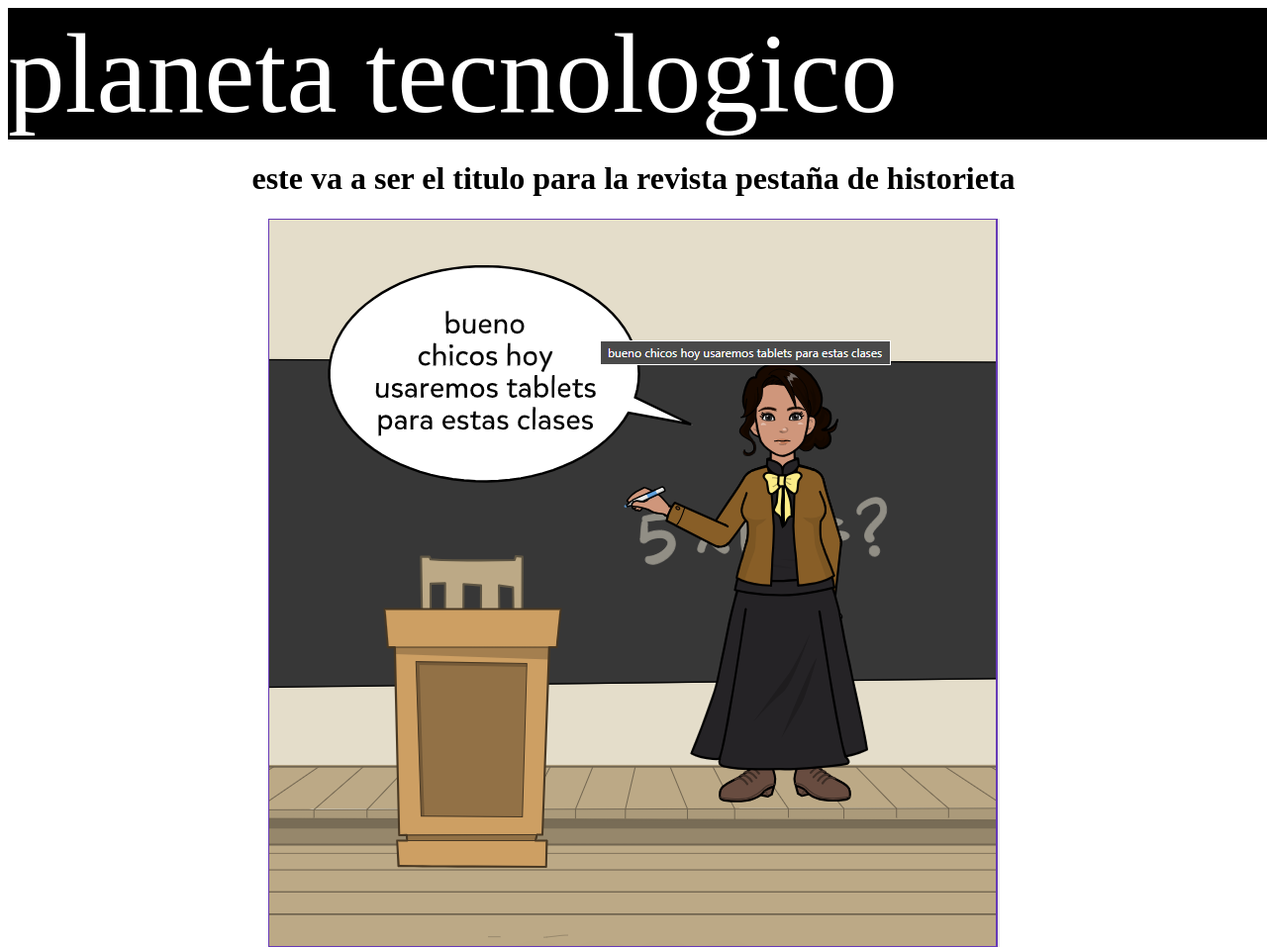
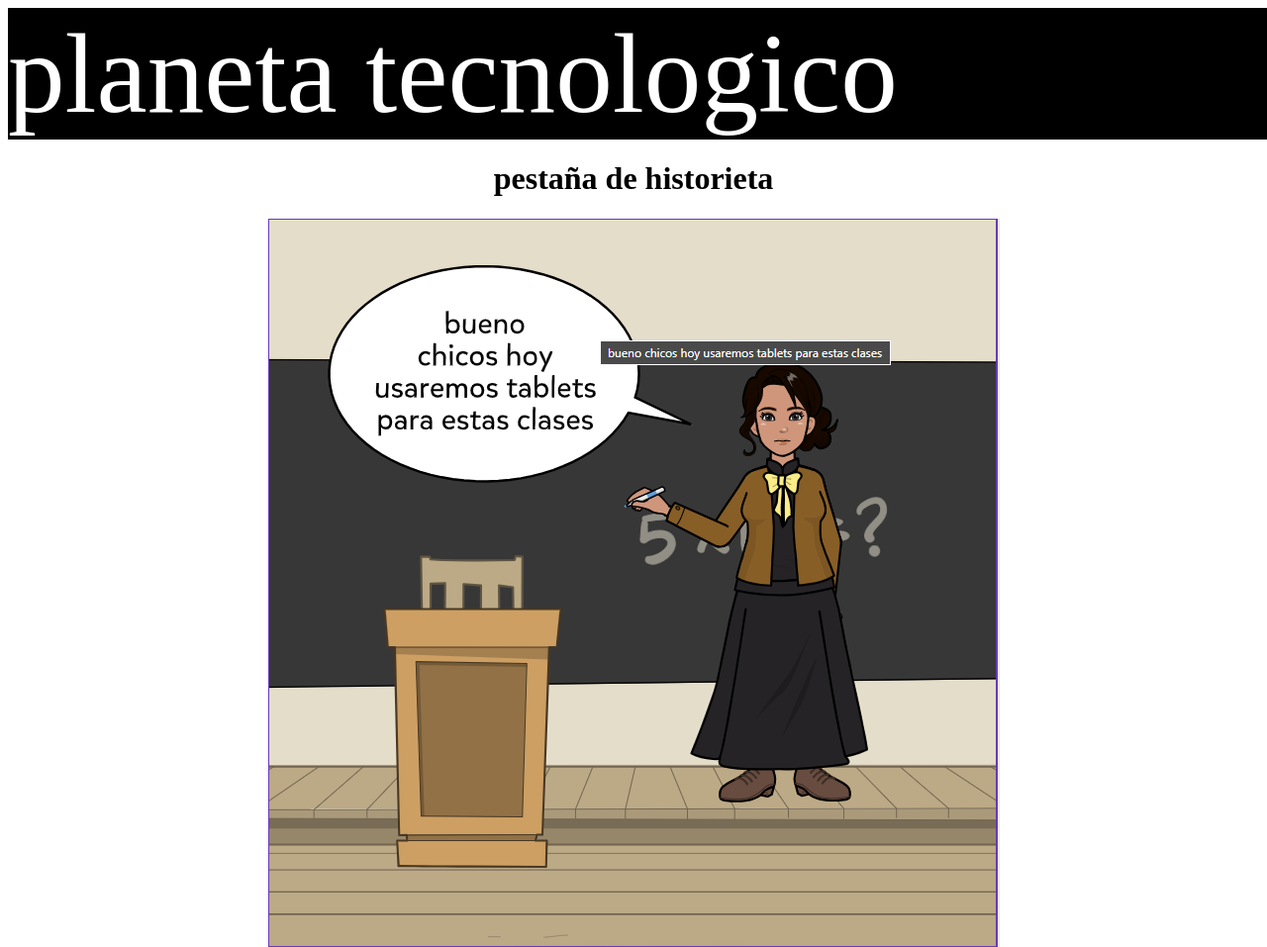
Before and after one commit to IVDC-dev/historieta, a plain HTML site: page index.html in a window 1280 px wide. Shown: the top 957 px of the page at 99% size. Drawn offline with Linux system fonts and the light colour scheme.

Commit message:
Update index.html

```diff
--- a/index.html
+++ b/index.html
@@ -8,7 +8,7 @@
 
 
     <header> planeta tecnologico</header>
-    <h1> este va a ser el titulo para  la revista pestaña de historieta </h1>
+    <h1> pestaña de historieta </h1>
     <div class="imagenes">
         <img src="img/imagen 1.png">
         <img src="img/imagen 2.png">
```
